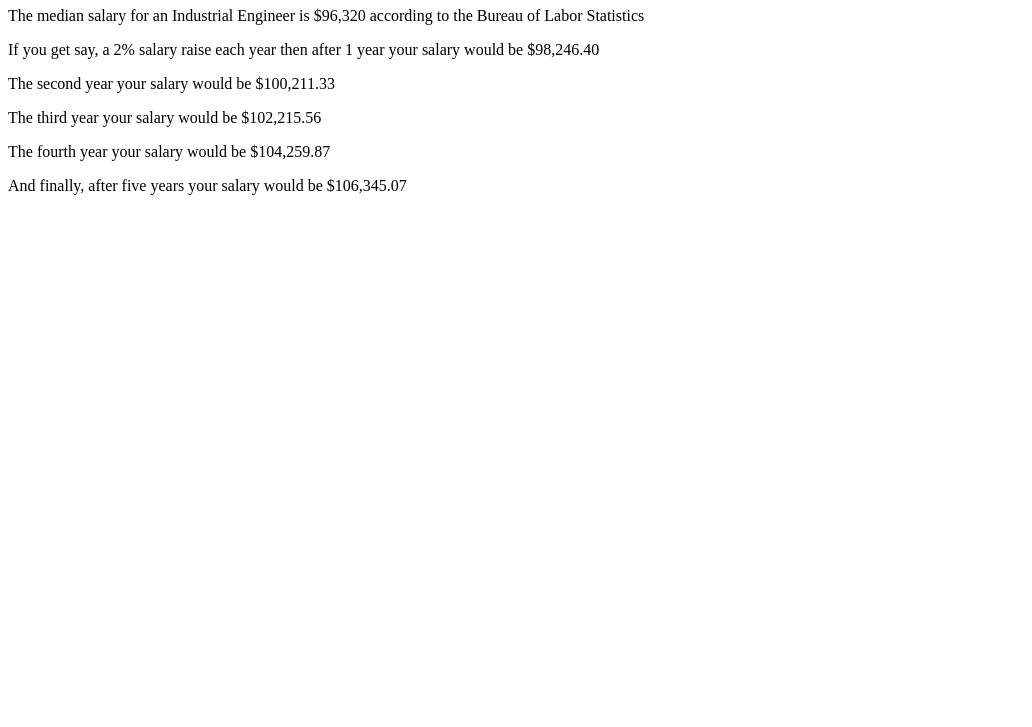
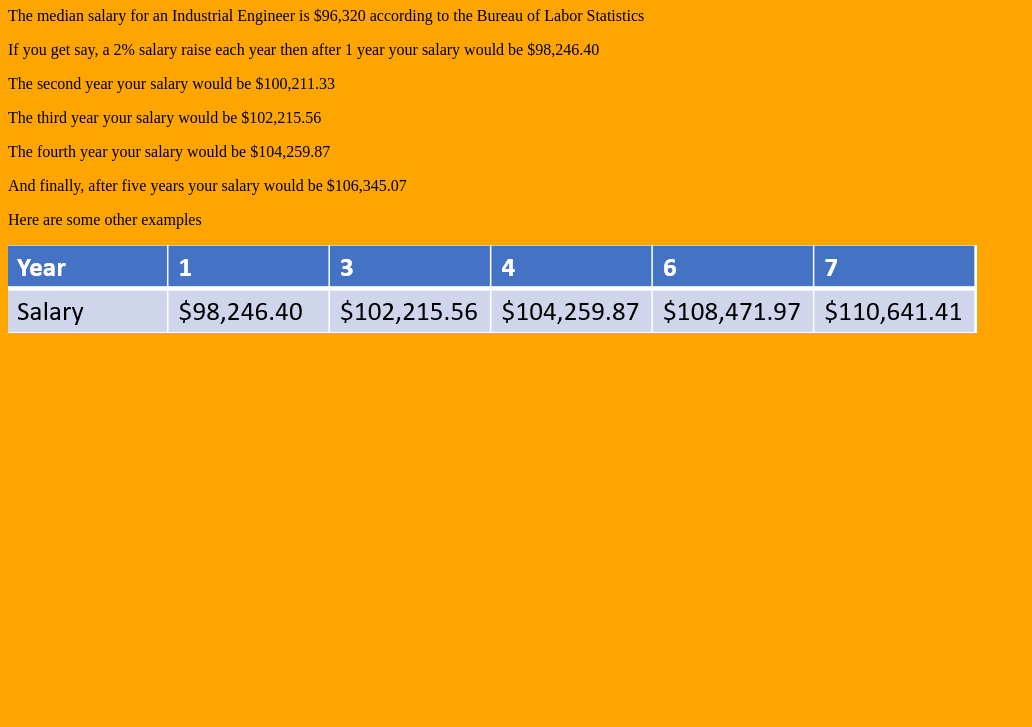
Before and after one commit to TechyPig99/Robotics-Project, a plain HTML site: page jobs/ie.html in a window 1280 px wide. Shown: the part 73-800 px from the top of the page, without its empty margins (0-1032 px from the left). Drawn offline with Linux system fonts and the light colour scheme.

Commit message:
Update ie.html

```diff
--- a/jobs/ie.html
+++ b/jobs/ie.html
@@ -1,9 +1,12 @@
 <!DOCTYPE html>
 <title>Internet Explorers on Celeries - The Site</title>
 <h1>Industrial Engineers</h1>
+<body style="background-color:orange">
 <p>The median salary for an Industrial Engineer is $96,320 according to the Bureau of Labor Statistics</p>
 <p>If you get say, a 2% salary raise each year then after 1 year your salary would be $98,246.40</p>
 <p>The second year your salary would be $100,211.33</p>
 <p>The third year your salary would be $102,215.56</p>
 <p>The fourth year your salary would be $104,259.87</p>
 <p>And finally, after five years your salary would be $106,345.07</p>
+<p>Here are some other examples</p>
+<img src="/jobs/iesalary.png" alt="Industrial Engineer Celery">
```
